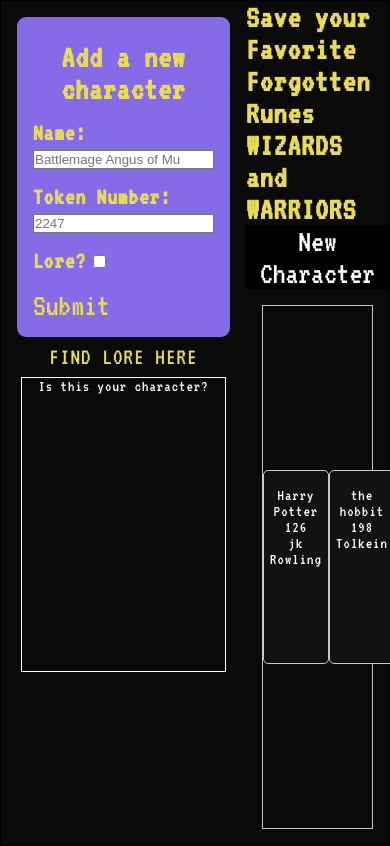
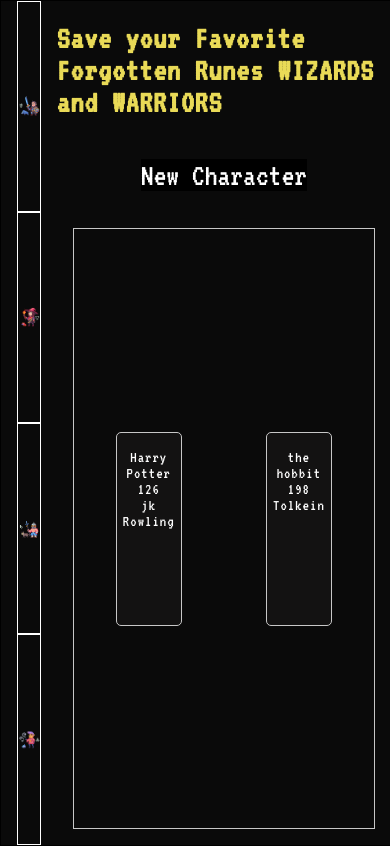
Before and after one commit to dxd8201/library, a plain HTML site: page index.html in a window 390 px wide. Drawn offline with Linux system fonts and the light colour scheme.

Commit message:
Added event listener to alter class of containers correct responsive layout for sidebar

```diff
--- a/index.html
+++ b/index.html
@@ -23,7 +23,7 @@
                 Save your Favorite Forgotten Runes <strong>WIZARDS</strong> and <strong>WARRIORS</strong>
             </h1>
 
-            <button class="btn" id="newBookBtn">New Character</button>
+            <button class="btn" id="newBookBtn" onclick="popupMenu()">New Character</button>
         </div>
 
         <div class="book-container" id="bookContainer">
@@ -31,11 +31,22 @@
         </div>
 
         <div class="sidebar-container">
-            <!-- <div class="visible-container">
+            <div class="sidebar-image-grid" id="sideBarImageGrid">
+                <div class="side-bar-img-grid-container">
+                    <img src="./media/2820-hardwin-punisher-of-ruffians-nobg.png" alt="Picture of a Warrior">
+                </div>
+                <div class="side-bar-img-grid-container">
+                    <img src="./media/2402-pyromancer-artis-of-the-rock-nobg.png" alt="Picture of a Wizard">
+                </div>
+                <div class="side-bar-img-grid-container">
+                    <img src="./media/3757-boop-eidolon-of-the-dojo-nobg.png" alt="Picture of a Warrior">
+                </div>
+                <div class="side-bar-img-grid-container">
+                    <img src="./media/2241-battle-mage-angus-of-mu-nobg.png" alt="Picture of a Wizard">
+                </div>
+            </div>
 
-            </div> -->
-
-            <div class="hidden-container">
+            <div class="hidden-container opaque" id="hiddenContainer">
                 <div class="form-container">
                     <form id="form">
                         <legend class="legend-container">
@@ -71,7 +82,6 @@
                     </div>
                 </div>
             </div>
-
         </div>
     </div>
 
--- a/script.js
+++ b/script.js
@@ -1,5 +1,12 @@
 const bookContainer = document.querySelector("#bookContainer");
 const newBookBtn = document.querySelector("#newBookBtn");
+const hiddenContainer = document.querySelector("#hiddenContainer");
+const gridContainer = document.querySelector("#sideBarImageGrid");
+
+function popupMenu() {
+    hiddenContainer.classList.remove("opaque");
+    gridContainer.classList.add("opaque");
+}
 
 let myLibrary = [
     {
--- a/style.css
+++ b/style.css
@@ -26,11 +26,13 @@
 .container {
     background-color: rgb(10, 10, 10);
     margin: 0 auto;
-    max-width: 100%;
+    /* max-width: 100%; */
+    /* max-height: 100%; */
+    width: 100%;
     height: 100vh;
     border: black 1px solid;
     display: grid;
-    grid-template-columns: 1fr 2fr 2fr 2fr;
+    grid-template-columns: minmax(0, 1fr) 2fr 2fr 2fr;
     grid-template-rows: repeat(4, 1fr);
     overflow-y: none;
 }
@@ -77,6 +79,11 @@
     display: grid;
     grid-template-columns: 1fr;
     grid-template-rows: repeat(4, 1fr);
+    /* max-width: 100%;
+    max-height: 100%; */
+    width: 100%;
+    height: 100%;
+
 }
 
 form {
@@ -97,9 +104,9 @@
     grid-area: 1 / 1 / 3 / 2;
 }
 
-.opaque {
+.opaque  {
     background-color: rgba(134, 107, 233, 0);
-    display: none;
+    display: none !important;
 }
 
 .input-container {
@@ -141,7 +148,6 @@
     padding: .5rem;
     font-size: 1.5rem;
     background-color: rgb(10, 10, 10);
-
 }
 
 .side-bar-lower-half {
@@ -150,7 +156,7 @@
     align-items: center;
     justify-content: flex-start;
     grid-area: 3 / 1 / 5 / 2;
-
+    flex: 1;
 }
 
 .side-bar-img-container {
@@ -158,10 +164,38 @@
     color: white;
     flex: 1;
     padding: 0 1rem;
+    margin-bottom: 1rem;
+    max-height: 100%;
+    min-height: 0;
+    min-width: 0;
 }
 
 .hidden-container {
     display: grid;
     grid-template-columns: 1fr;
+    grid-template-rows: repeat(4, 1fr);
+    grid-area: 1 / 1 / 5 / 2;
+    /* display: flex;
+    flex-direction: column;
+    justify-content: stretch; */
+
+}
+
+.sidebar-image-grid {
+    grid-area: 1 / 1 / 5 / 2;
+    display: grid;
+    grid-template-columns: 1fr;
     grid-template-rows: repeat(4, 1fr)
 }
+
+.side-bar-img-grid-container {
+    display:flex;
+    border: solid white 1px;
+    margin: 0 1rem 0 1rem;
+}
+
+.side-bar-img-grid-container img {
+    max-width: 100%;
+    max-height: 100%;
+    align-self: center;
+}
```
Also changed, not shown: media/2241-battle-mage-angus-of-mu-nobg.png (added), media/2402-pyromancer-artis-of-the-rock-nobg.png (added), media/2820-hardwin-punisher-of-ruffians-nobg.png (added), media/3757-boop-eidolon-of-the-dojo-nobg.png (added).
